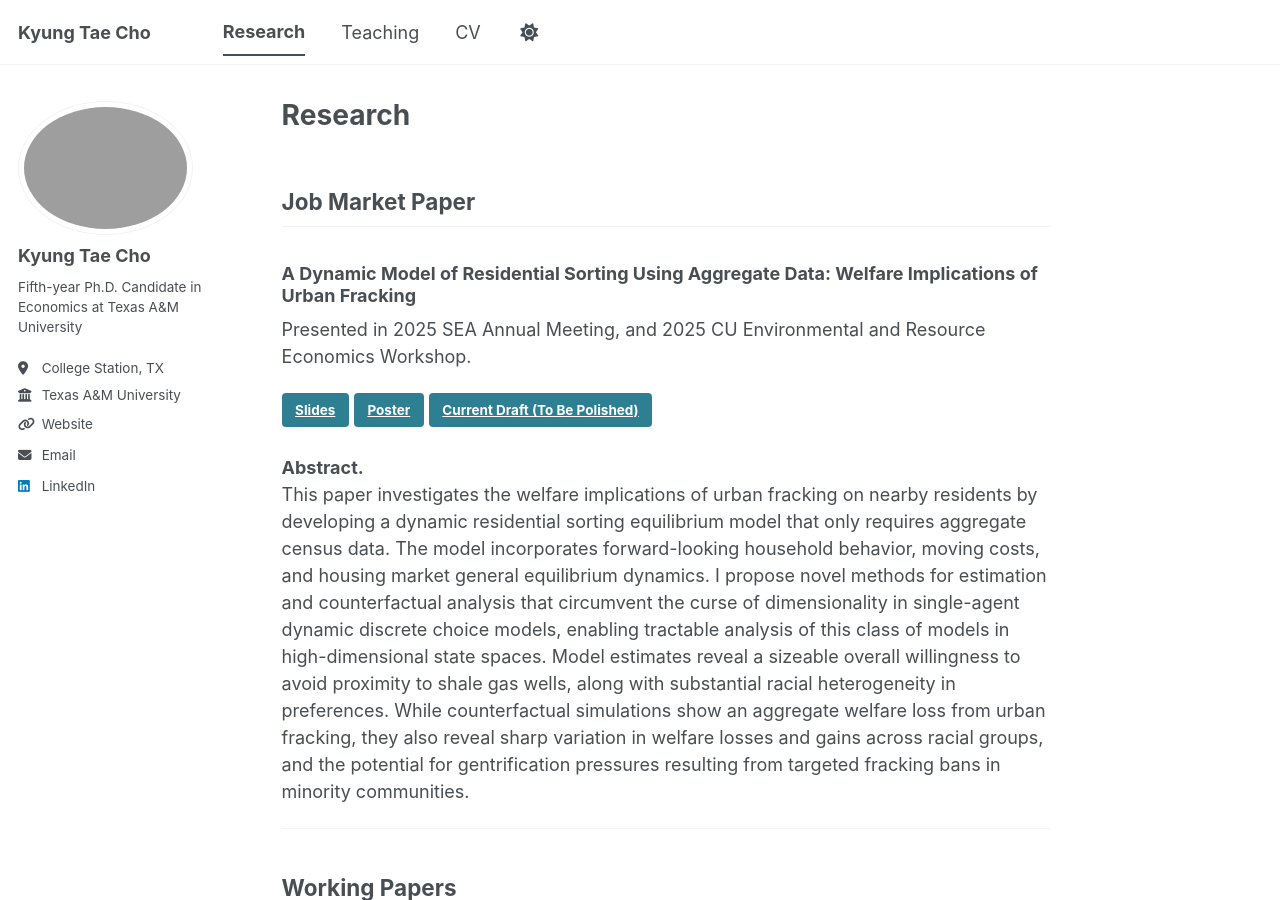
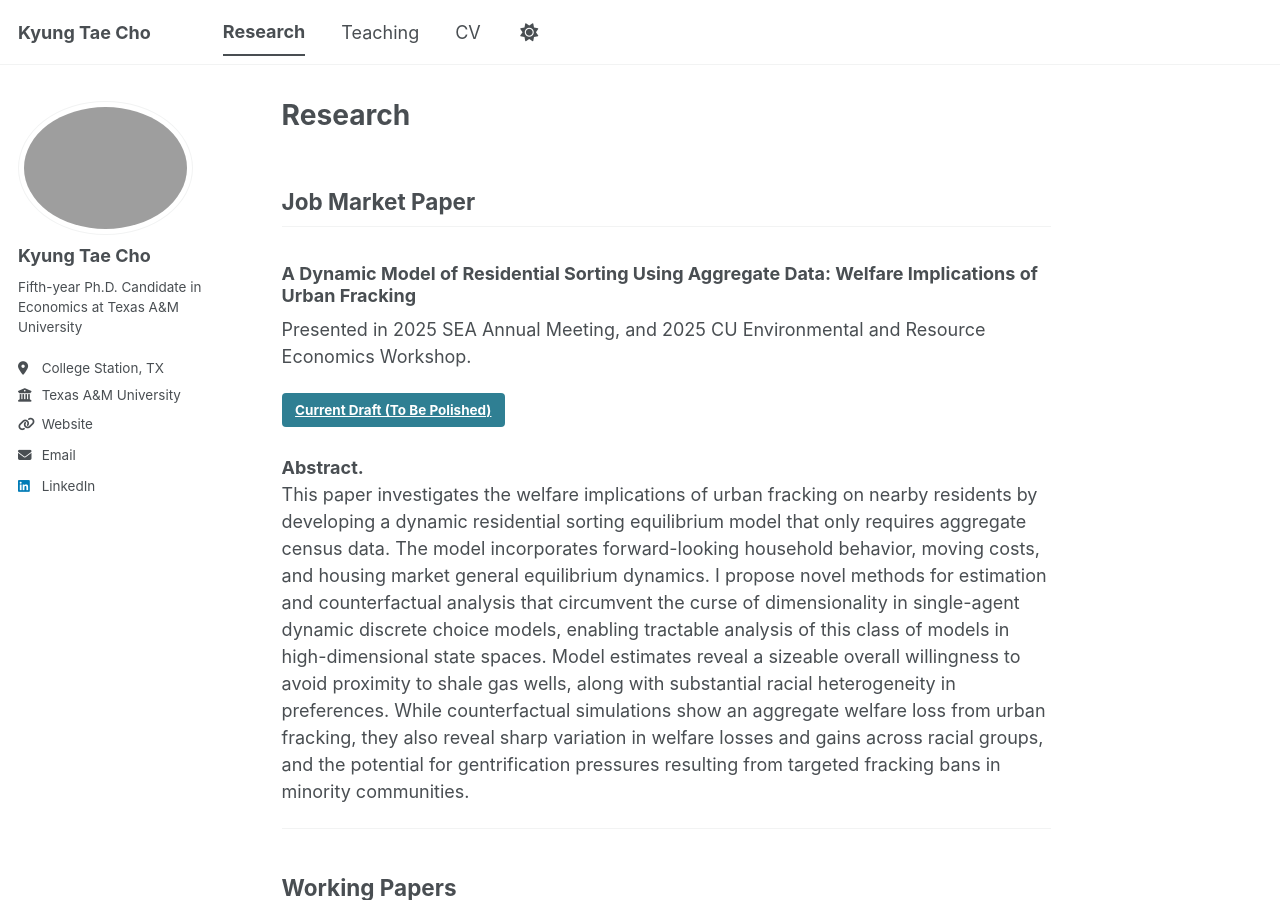
Before and after one commit to KyungtaeCho/KyungtaeCho.github.io, a Jekyll site: the page built from _pages/publications.md, in a window 1280 px wide and 900 px high. Built offline with Jekyll 4.4.1, drawn with Linux system fonts in a browser that asks for light colours; a script bundle is joined from its source files by our own code; library files that are not in the unit come from our copies.

Commit message:
Update publications.md

```diff
--- a/_pages/publications.md
+++ b/_pages/publications.md
@@ -10,8 +10,6 @@ author_profile: true
 ### A Dynamic Model of Residential Sorting Using Aggregate Data: Welfare Implications of Urban Fracking
 Presented in 2025 SEA Annual Meeting, and 2025 CU Environmental and Resource Economics Workshop.
 
-[Slides](/files/JMP_Slides_SEA.pdf){: .btn}
-[Poster](/files/KTCho_Poster.pdf){: .btn}
 [Current Draft (To Be Polished)](/files/JMP_Draft_Cho.pdf){: .btn .btn--primary}
 
 **Abstract.**
```
